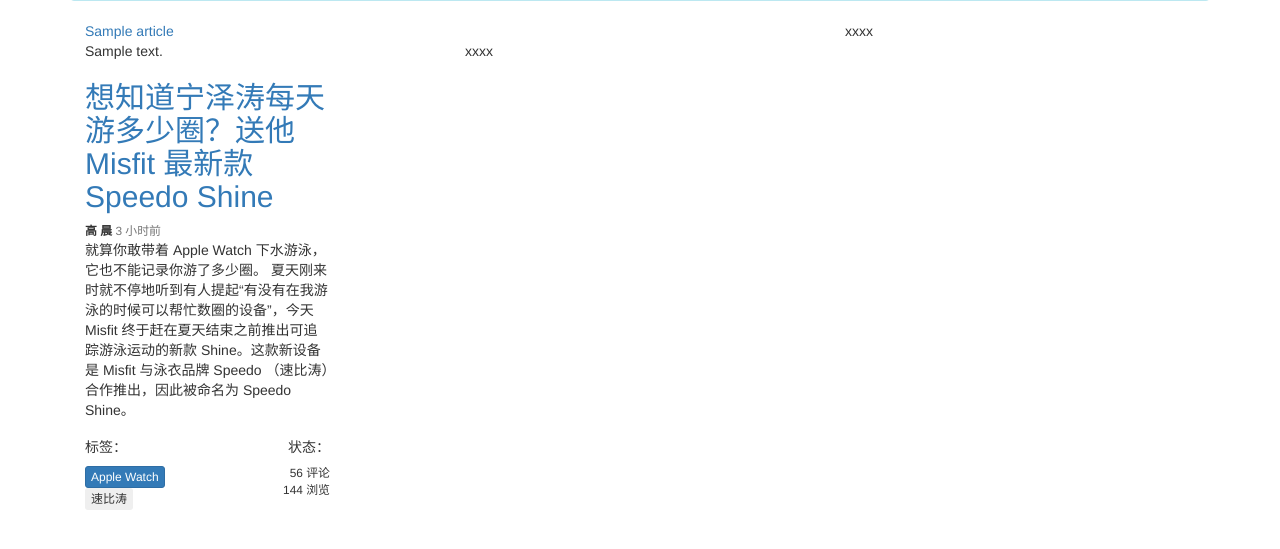
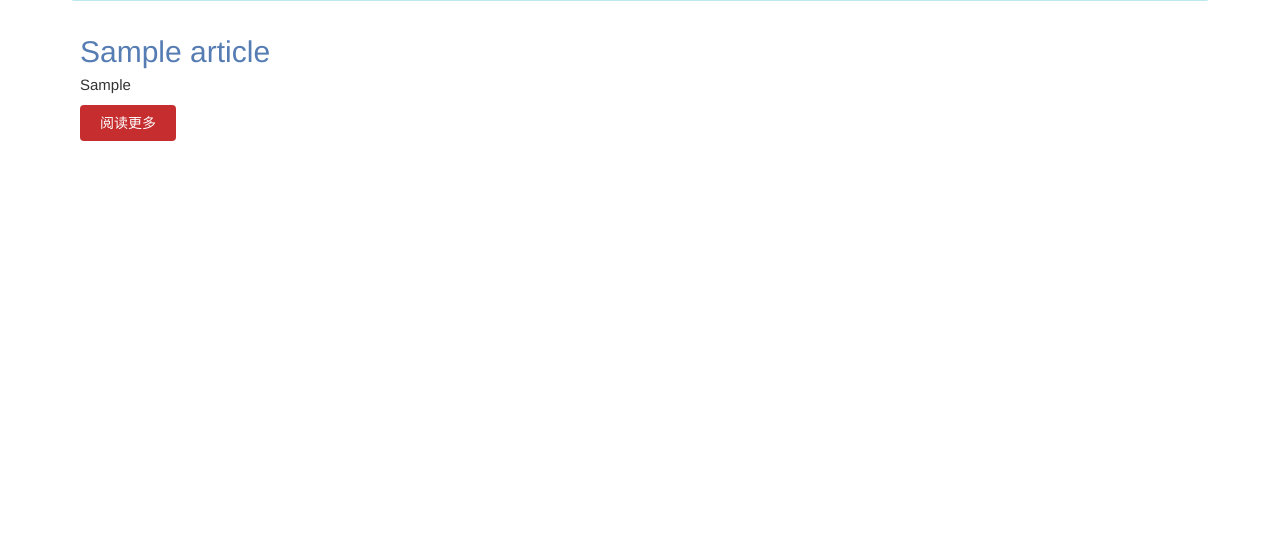
Before and after one commit to zhou415770319/feiyu-python, a Django app: page /index/ in a window 1280 px wide. Shown: the part 111-660 px from the top of the page. Run offline with Django 3.2, Linux system fonts and the light colour scheme; tables that the repository leaves empty hold one stand-in row (values such as "Sample post"); some libraries are stand-ins or nearby versions.

Commit message:
add article

```diff
--- a/feiyu/urls.py
+++ b/feiyu/urls.py
@@ -37,7 +37,7 @@
 
     #博客
     url(r'^blog/getbloglist', blog_views.getbloglist),
-    url(r'^blog/articleDetails', blog_views.article_details),
+    url(r'^blog/articleDetails/article_(?P<id>[\d]+)$', blog_views.article_details),
 
     url(r'^admin/', polls_admin.admin_site.urls),
 
--- /dev/null
+++ b/login/templates/login/articledetail.html
@@ -0,0 +1,4 @@
+<h3>{{ article.title }}</h3>
+<div>
+    {{ article.content }}
+</div>
--- a/login/templates/login/base.html
+++ b/login/templates/login/base.html
@@ -10,7 +10,9 @@
 
     <!-- Bootstrap -->
     <link href="{% static 'bootstrap-3.3.7-dist/css/bootstrap.min.css' %}" rel="stylesheet">
+    <link href="{% static 'css/base.css' %}" rel="stylesheet"/>
 {#    <link href="{% static 'css/style.css' %}" rel="stylesheet"/>#}
+{#    <link href="{% static 'css/base.css' %}" rel="stylesheet"/>#}
 
     <!-- HTML5 shim and Respond.js for IE8 support of HTML5 elements and media queries -->
     <!-- WARNING: Respond.js doesn't work if you view the page via file:// -->
@@ -55,7 +57,7 @@
         </div><!-- /.navbar-collapse -->
       </div><!-- /.container-fluid -->
     </nav>
-    <div style="height: 60px"></div>
+      <div style="height: 60px"></div>
     {% block content %}{% endblock %}
 
   </div>
--- a/login/templates/login/index.html
+++ b/login/templates/login/index.html
@@ -1,7 +1,12 @@
 
 {% extends 'login/base.html' %}
+{#{% load staticfiles %}#}
+{#{% block css %}<link href="{% static 'css/base.css' %}" rel="stylesheet"/>{% endblock %}#}
+
 {% block title %}主页{% endblock %}
+
 {% block content %}
+
     <body class="gray-bg">
         {% if request.session.is_login %}
             <h1>你好,{{ request.session.user_name }}！欢迎回来！</h1>
@@ -11,60 +16,19 @@
 
             {% for article in articles %}
                 <div class="item col-xs-6 col-md-4">
-                <a href="/blog/articleDetails">
+                <a href="/blog/articleDetails/article_{{ article.id }}" class="article-link">
                     {{ article.title }}
+                    <div style="word-wrap:break-word ">
+                    {{ article.des }}
+                    </div>
                 </a>
-                <div style="word-wrap:break-word ">{{ article.content }}</div>
+
+                 <a class="read-btn" href="/blog/articleDetails/article_{{ article.id }}">
+                        阅读更多
+                 </a>
                 </div>
             {% endfor %}
 
-{#            <div class="container black-bg">#}
-                <div class="item col-xs-6 col-md-4">
-
-                </div>
-                <div class="item col-xs-6 col-md-4">
-                    xxxx
-                </div>
-                <div class="item col-xs-6 col-md-4">
-                    xxxx
-                </div>
-{#            </div>#}
-            <div class="clearfix"></div>
-            <div class="wrapper wrapper-content  animated fadeInRight blog">
-                <div class="row col-md-9">
-                    <div class="col-lg-4">
-                        <div class="ibox">
-                            <div class="ibox-content">
-                        <a href="http://www.liujiangblog.com/blog/" class="btn-link">
-                            <h2>
-                                    想知道宁泽涛每天游多少圈？送他 Misfit 最新款 Speedo Shine
-                                </h2>
-                        </a>
-                        <div class="small m-b-xs">
-                            <strong>高 晨</strong> <span class="text-muted"><i class="fa fa-clock-o"></i> 3 小时前</span>
-                        </div>
-                        <p>
-                            就算你敢带着 Apple Watch 下水游泳，它也不能记录你游了多少圈。 夏天刚来时就不停地听到有人提起“有没有在我游泳的时候可以帮忙数圈的设备”，今天 Misfit 终于赶在夏天结束之前推出可追踪游泳运动的新款 Shine。这款新设备是 Misfit 与泳衣品牌 Speedo （速比涛）合作推出，因此被命名为 Speedo Shine。
-                        </p>
-                        <div class="row">
-                            <div class="col-md-6">
-                                <h5>标签：</h5>
-                                <button class="btn btn-primary btn-xs" type="button">Apple Watch</button>
-                                <button class="btn btn-white btn-xs" type="button">速比涛</button>
-                            </div>
-                            <div class="col-md-6">
-                                <div class="small text-right">
-                                    <h5>状态：</h5>
-                                    <div> <i class="fa fa-comments-o"> </i> 56 评论 </div>
-                                    <i class="fa fa-eye"> </i> 144 浏览
-                                </div>
-                            </div>
-                        </div>
-                    </div>
-                        </div>
-                    </div>
-                </div>
-            </div>
         {% endif %}
     </body>
 
--- /dev/null
+++ b/static/css/base.css
@@ -0,0 +1,34 @@
+.item{
+    padding: 10px 10px;
+    display: inline-block;
+}
+.article-link{
+    font-size: 30px;
+    color: #567db3;
+}
+.article-link:hover{
+    text-decoration: none;
+    color: #c0c730;
+}
+.article-link div{
+    font-size: 15px;
+    color: #333;
+}
+.article-link div:hover{
+    text-decoration: none;
+    color: #c0c730;
+}
+
+.read-btn{
+    padding: 8px 20px;
+    background: #c52d2f;
+    color: #fff;
+    border-radius: 4px;
+    border: none;
+    margin-top: 10px;
+    display: inline-block;
+}
+.read-btn:hover{
+    text-decoration: none;
+    color: #333;
+}
```
Also changed, not shown: blog/views.py (+5 -3 lines), blog/migrations/0001_initial.py (added), blog/migrations/0002_auto_20190330_2214.py (added).
